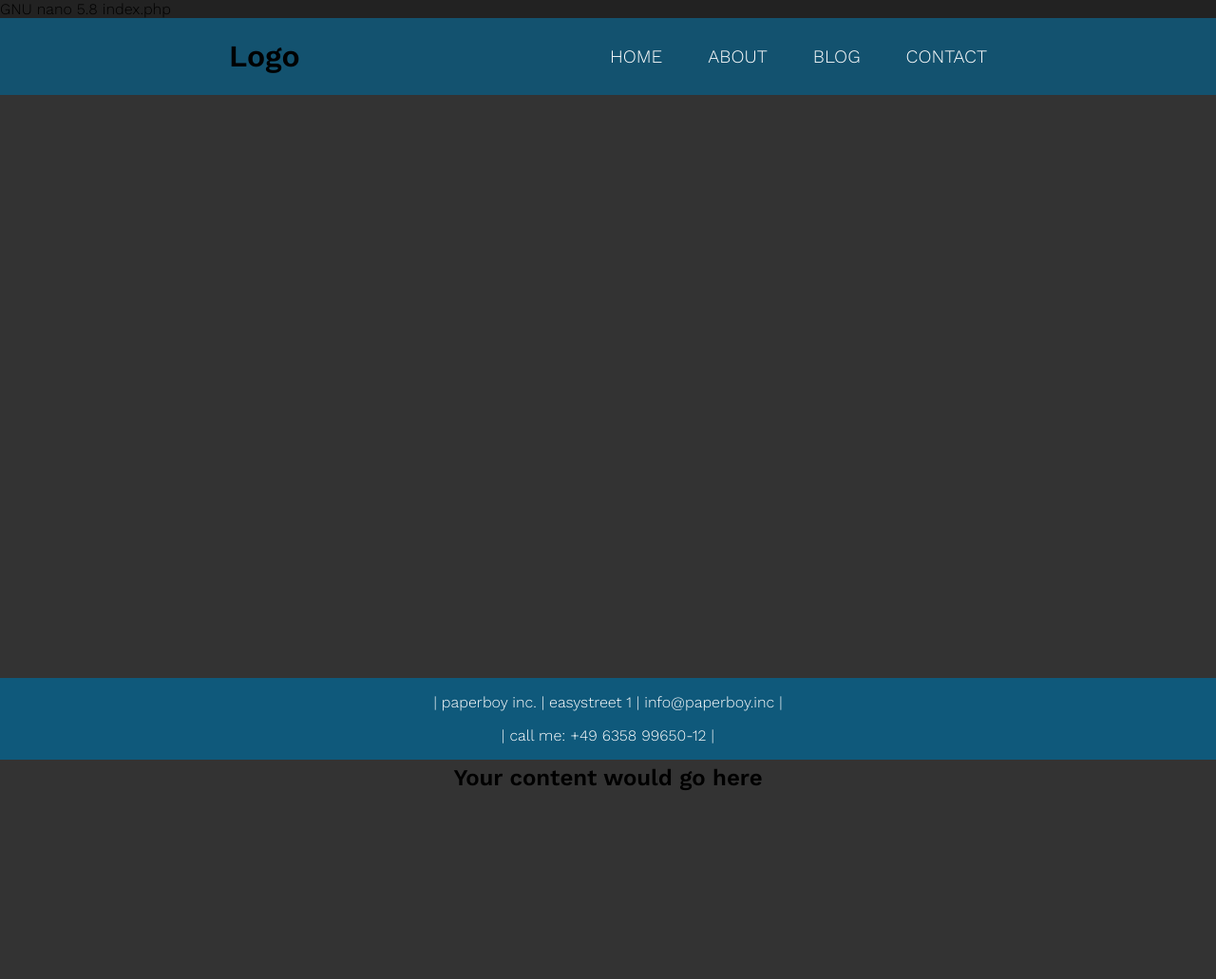
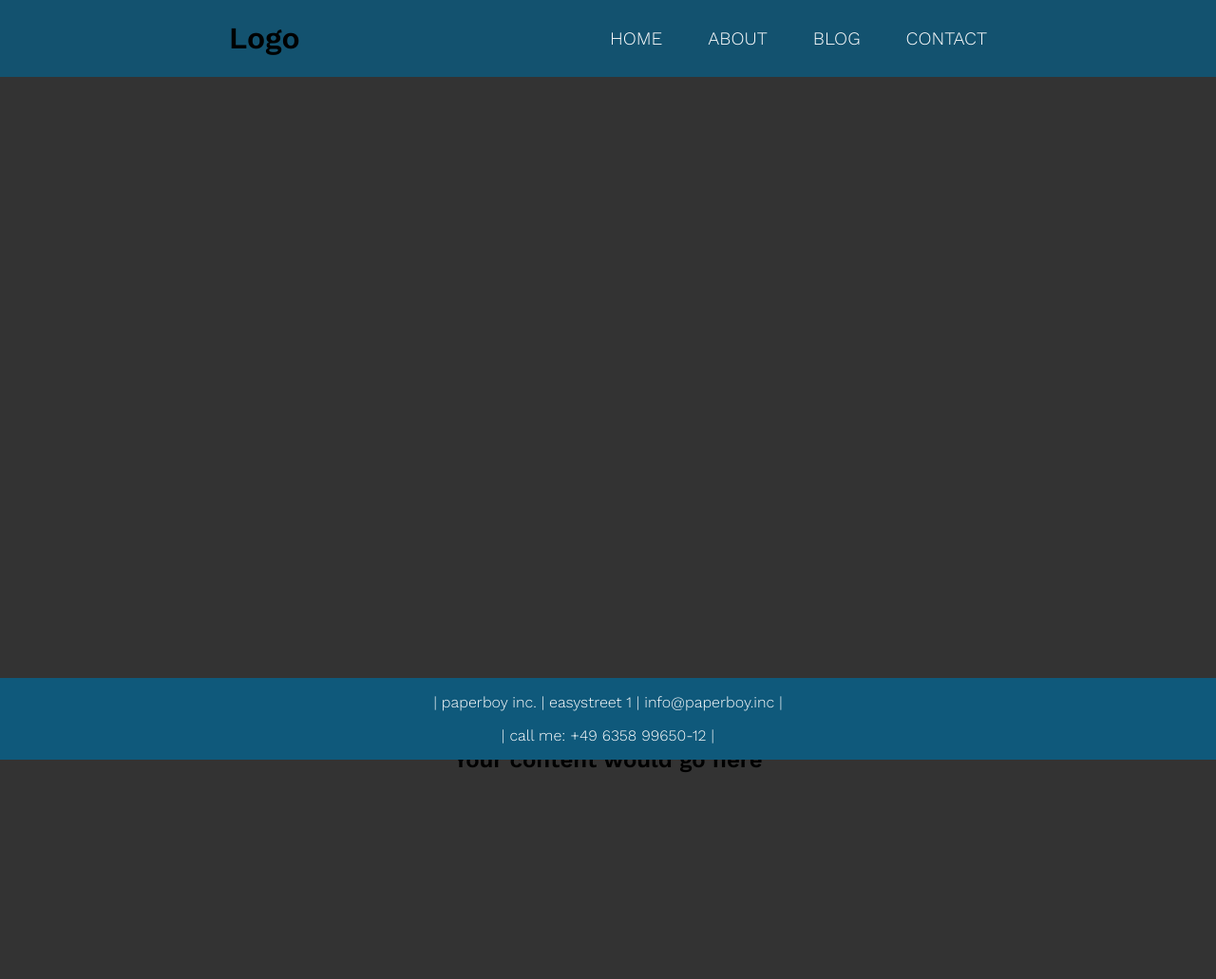
Before and after one commit to beastofrock/php, a PHP site: page / in a window 1280 px wide. Shown: the top 1031 px of the page at 95% size. After the commit the page ends 813 px from the top, so only its background shows below. Run offline with PHP 8.4, Linux system fonts and the light colour scheme.

Commit message:
Update index.php

```diff
--- a/index.php
+++ b/index.php
@@ -1,4 +1,3 @@
-  GNU nano 5.8                         index.php
 <!DOCTYPE html>
 <html>
   <head>
```
